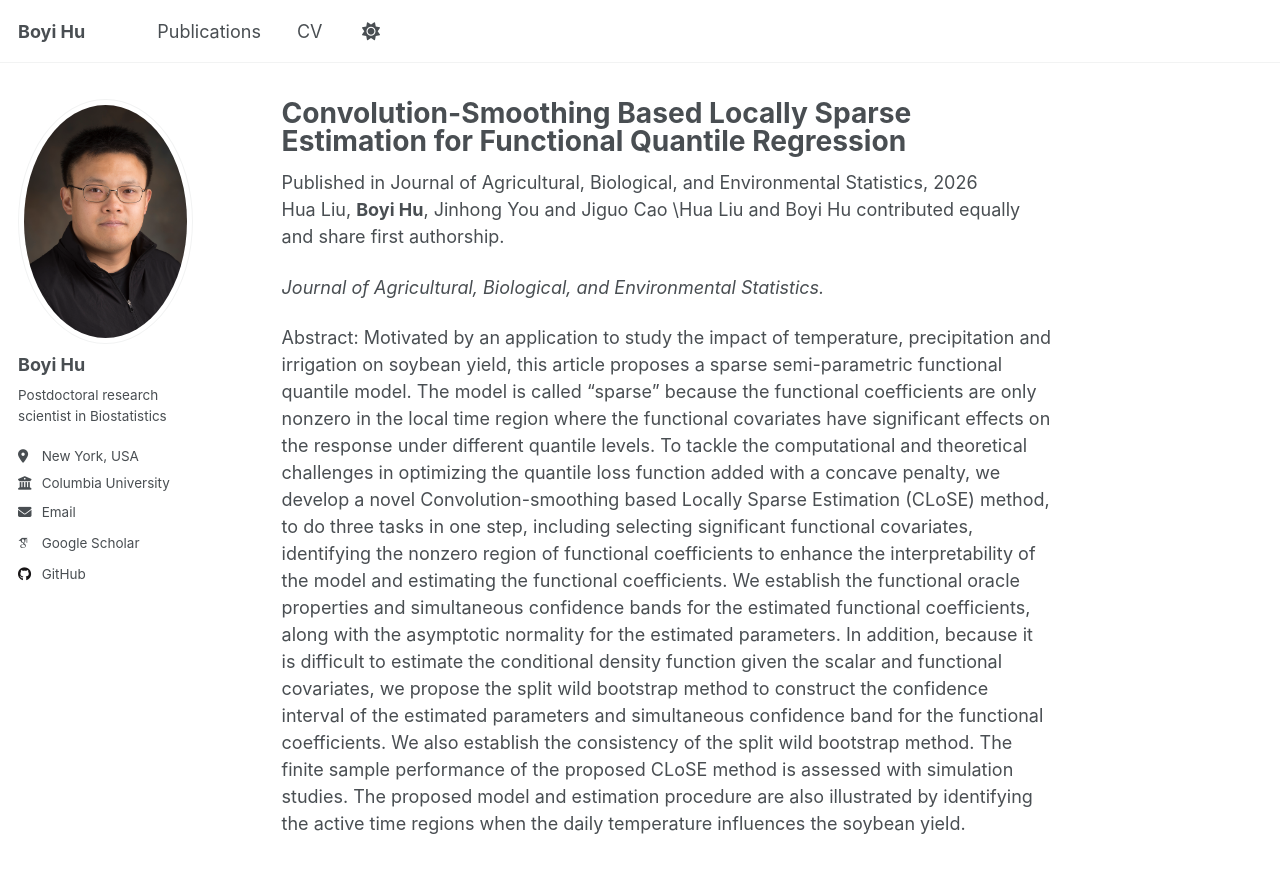
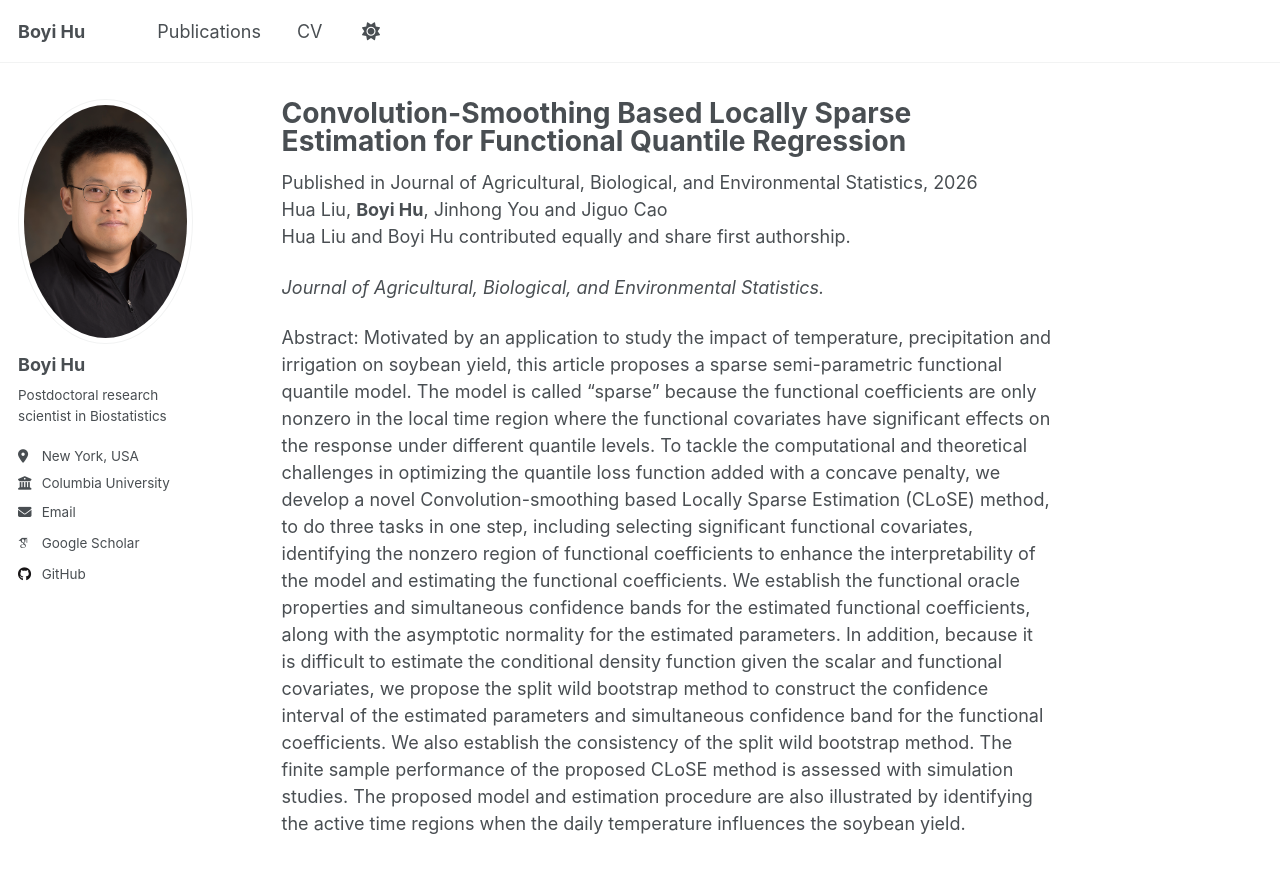
Before and after one commit to BoyiHu673/BoyiHu673.github.io, a Jekyll site: the page built from _publications/CLoSE.md, in a window 1280 px wide and 900 px high. Shown: the top 873 px of the window. Built offline with Jekyll 4.4.1, drawn with Linux system fonts in a browser that asks for light colours; some web fonts are replaced; a script that is not in the unit is left out.

Commit message:
Update CLoSE.md

```diff
--- a/_publications/CLoSE.md
+++ b/_publications/CLoSE.md
@@ -8,7 +8,7 @@ venue: "Journal of Agricultural, Biological, and Environmental Statistics"
 paperurl: 'https://doi.org/10.1007/s13253-026-00728-7'
 ---
 Hua Liu, **Boyi Hu**, Jinhong You and Jiguo Cao
-\Hua Liu and Boyi Hu contributed equally and share first authorship.
+Hua Liu and Boyi Hu contributed equally and share first authorship.
 
 *Journal of Agricultural, Biological, and Environmental Statistics.*
 
```
